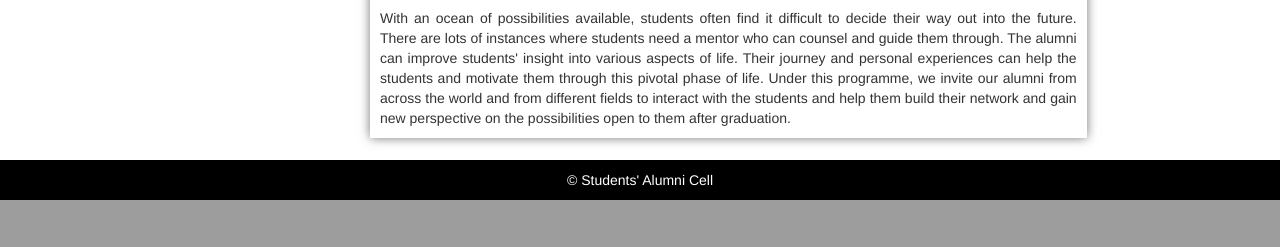
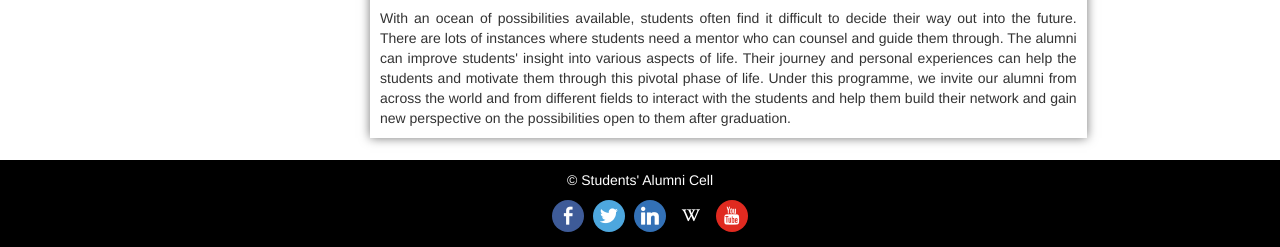
Before and after one commit to students-alumni-cell-iitkgp/mentorship-portal-php, a CodeIgniter app: page /database/ in a window 1280 px wide. Shown: the part 727-974 px from the top of the page. Before the commit the page ends 927 px from the top, so only its background shows below. Run offline with CodeIgniter, Linux system fonts and the light colour scheme; some libraries are stand-ins or nearby versions.

Commit message:
social icons added

```diff
--- a/application/views/welcome_message.php
+++ b/application/views/welcome_message.php
@@ -5,9 +5,12 @@ defined('BASEPATH') OR exit('No direct script access allowed');
 <head>
 	<meta charset="utf-8">
 	<title>Welcome to Mentorship-Portal</title>
+	<link rel='stylesheet' href='css/social_icon.css'>
+
 	<link rel="stylesheet" href="//netdna.bootstrapcdn.com/bootstrap/3.2.0/css/bootstrap.min.css">
 	<!-- Generic page styles -->
 	<style type="text/css">
+
 		::selection { background-color: #E13300; color: white; }
 		::-moz-selection { background-color: #E13300; color: white; }
 		#bg {
@@ -513,7 +516,15 @@ defined('BASEPATH') OR exit('No direct script access allowed');
 </div>
 </div>
 <br>
-<footer style="background-color:black; color:white; text-align:center; padding:10px; position:relative; bottom:0px; width:100%">&copy; Students' Alumni Cell</footer>
+<footer style="background-color:black; color:white; text-align:center; padding:10px; position:relative; bottom:0px; width:100%">&copy; Students' Alumni Cell
+<ul class="soc">
+	<li><a class="soc-facebook"  href="//www.facebook.com/iitkgp.alumnicell?fref=ts&ref=br_tf" target="_blank"></a></li>
+	<li><a class="soc-twitter"   href="//twitter.com/IITKgpAlumni"target="_blank"></a></li>
+	<li><a class="soc-linkedin"  href="//www.linkedin.com/edu/school?id=13500&trk=prof-following-school-logo"target="_blank"></a></li>
+	<li><a class="soc-wikipedia" href=""target="_blank"></a></li>
+	<li><a class="soc-youtube soc-icon-last" href="//www.youtube.com/channel/UCtnSs1CT59Rd8L6VlOAxzRA"target="_blank"></a></li>
+</ul>
+</footer>
 <div class="modal fade" id="registerstudent" role="dialog">
 	<div class="modal-dialog">
 
--- /dev/null
+++ b/css/social_icon.css
@@ -0,0 +1,118 @@
+
+@font-face {
+    font-family: 'si';
+    src: url('socicon-1.3/socicon.eot');
+    src: url('socicon-1.3/socicon.eot?#iefix') format('embedded-opentype'),
+         url('socicon-1.3/socicon.woff') format('woff'),
+         url('socicon-1.3/socicon.ttf') format('truetype'),
+         url('socicon-1.3/socicon.svg#icomoonregular') format('svg');
+    font-weight: normal;
+    font-style: normal;
+
+}
+
+@media screen and (-webkit-min-device-pixel-ratio:0) {
+    @font-face {
+        font-family:si;
+        src: url(socicon-1.3/socicon.svg) format(svg);
+    }
+}
+
+.soc {
+    overflow:hidden;
+    margin:0; padding:0;
+    list-style:none;
+		margin-left:20px;
+}
+
+.soc li {
+    display:inline-block;
+    *display:inline;
+    zoom:1;}
+
+.soc li a {
+    font-family:si!important;
+    font-style:normal;
+    font-weight:400;
+    -webkit-font-smoothing:antialiased;
+    -moz-osx-font-smoothing:grayscale;
+    -webkit-box-sizing:border-box;
+    -moz-box-sizing:border-box;
+    -ms-box-sizing:border-box;
+    -o-box-sizing:border-box;
+    box-sizing:border-box;
+    -o-transition:.1s;
+    -ms-transition:.1s;
+    -moz-transition:.1s;
+    -webkit-transition:.1s;
+    transition:.1s;
+    -webkit-transition-property: transform;
+    transition-property: transform;
+    -webkit-transform: translateZ(0);
+    transform: translateZ(0);
+margin-top:10px;
+    overflow:hidden;
+    text-decoration:none;
+    text-align:center;
+    display:block;
+    position: relative;
+    z-index: 1;
+    width:32px;
+    height: 32px;
+    line-height: 32px;
+    font-size:18px;
+    -webkit-border-radius: 100px;
+    -moz-border-radius: 100px;
+    border-radius: 100px;
+    margin-right:5px;
+    color: #ffffff;
+    background-color: none;
+}
+
+.soc a:hover {
+    z-index: 2;
+    -webkit-transform: scale(1.1);
+    transform: scale(1.1);
+}
+
+
+.soc-icon-last{
+    margin:0 !important;
+}
+
+.soc-facebook {
+    background-color: #3e5b98;
+}
+.soc-facebook:before {
+    content:'b';
+}
+.soc-twitter {
+    background-color: #4da7de;
+}
+.soc-twitter:before {
+    content:'a';
+}
+.soc-linkedin {
+    background-color: #3371b7;
+}
+.soc-linkedin:before {
+    content:'j';
+}
+.soc-youtube {
+    background-color: #e02a20;
+}
+.soc-youtube:before {
+    content:'r';
+}
+.soc-wikipedia {
+    background-color: #000000;
+}
+.soc-wikipedia:before {
+    content:'N';
+}
+.soc-email1 {
+    background-color: #578AD6;
+}
+.soc-email1:before {
+    content:'<';
+}
```
